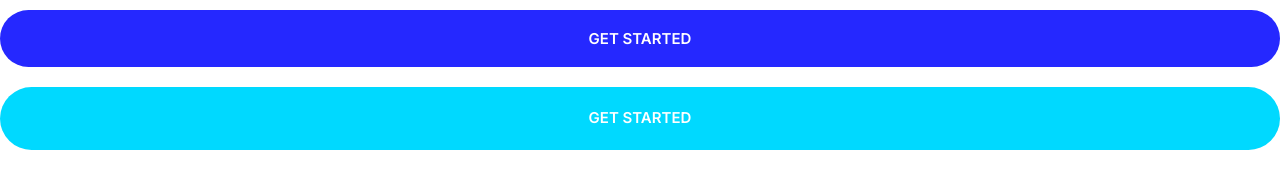
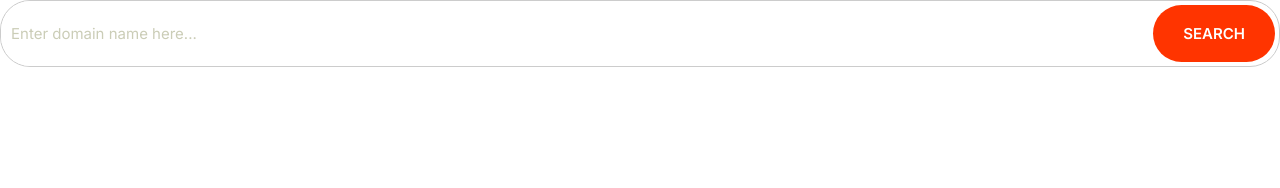
Before and after one commit to Vitalikmy/my-first-webpage, a plain HTML site: page index.html in a window 1280 px wide. Drawn offline with Linux system fonts and the light colour scheme.

Commit message:
Inputs and component.

```diff
--- a/css/styles.css
+++ b/css/styles.css
@@ -4,6 +4,8 @@
   --color-accent: #ff3400;
   --color-headings: #1b0760;
   --color-body: #918ca4;
+  --color-border: #ccc;
+  --border-radius: 30px;
 }
 *,
 *::after,
@@ -200,3 +202,34 @@ a {
     font-size: 1.5rem;
   }
 }
+/*Inputs*/
+
+.input {
+  padding: 1.5rem 3rem;
+  border: 1px solid var(--color-border);
+  border-radius: var(--border-radius);
+  outline: 0;
+  color: var(--color-headings);
+  font-size: 2rem;
+}
+::placeholder {
+  color: #cbcdb7;
+}
+.input-group {
+  border: 1px solid var(--color-border);
+  border-radius: var(--border-radius);
+  display: flex;
+}
+.input-group .btn {
+  margin: 4px;
+}
+.input-group .input {
+  border: 0;
+  flex-grow: 1;
+  padding: 1.5rem 1rem;
+}
+@media screen and (min-width: 1024px) {
+  .input {
+    font-size: 1.5rem;
+  }
+}
--- a/index.html
+++ b/index.html
@@ -15,7 +15,13 @@
     <link rel="stylesheet" href="css/styles.css" />
   </head>
   <body>
-    <button class="btn btn--primary btn--block">Get started</button>
-    <a href="#" class="btn btn--secondary btn--block"> Get started</a>
+    <div class="input-group">
+      <input
+        class="input"
+        type=" text"
+        placeholder="Enter domain name here..."
+      />
+      <button class="btn btn--accent">Search</button>
+    </div>
   </body>
 </html>
```
Also changed, not shown: Component/Inputs.html (+4 -1 lines).
